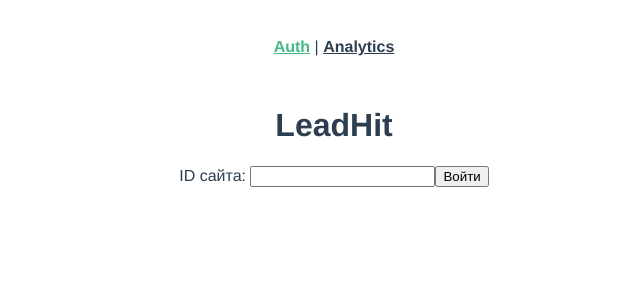
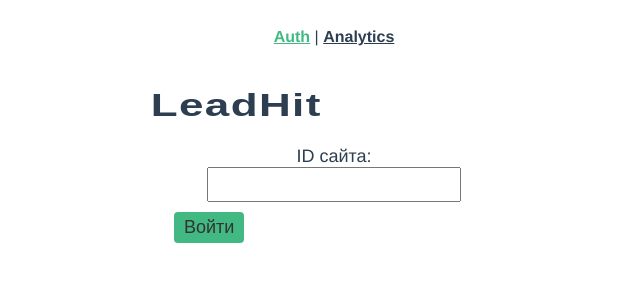
Before and after one commit to kyosheek/vue-leads-graph, a Vue app: page /#/ in a window 1280 px wide. Before the commit this address led to /#/auth. Shown: the top 300 px of the page, without its empty margins (306-946 px from the left). Built offline with nearby package versions, Linux system fonts and the light colour scheme.

Commit message:
Change some styling

```diff
--- a/src/App.vue
+++ b/src/App.vue
@@ -16,7 +16,7 @@
 }
 
 #nav {
-  padding: 30px;
+  padding: 20px;
 }
 
 #nav a {
--- a/src/components/AuthForm.vue
+++ b/src/components/AuthForm.vue
@@ -8,6 +8,7 @@
         type="text"
         v-model="inputId">
       </label>
+      <br/><br/>
       <button>Войти</button>
   </form>
   <div class="errorMsgWrapper">
@@ -69,5 +70,35 @@
 </script>
 
 <style scoped>
+form {
+  width: 25vw;
+}
 
+form, button, label, div {
+  float: left;
+}
+
+div {
+  width: 25vw;
+  margin-top: 20px;
+}
+
+input {
+  width: 23ch;
+  padding: 5px 10px 5px 10px;
+}
+
+input, label {
+  font-size: 18px;
+}
+
+button {
+  margin-top: 10px;
+  padding: 5px 10px 5px 10px;
+  border: 0;
+  background-color: #42b983;
+  color: #333333;
+  font-size: 18px;
+  border-radius: 4px;
+}
 </style>
--- a/src/views/Auth.vue
+++ b/src/views/Auth.vue
@@ -1,6 +1,6 @@
 <template>
-  <h1>LeadHit</h1>
   <div class="auth">
+    <h1>LeadHit</h1>
     <AuthForm />
   </div>
 </template>
@@ -16,3 +16,21 @@
   },
 };
 </script>
+
+<style scoped>
+.auth {
+  max-width: 25vw;
+  margin: auto;
+}
+
+h1 {
+  font-family: Arial, sans-serif;
+  font-weight: 800;
+  letter-spacing: 1px;
+  transform: scale(1.375, 1);
+  align-self: flex-start;
+
+  float: left;
+  color: #2c3e50;
+}
+</style>
```
